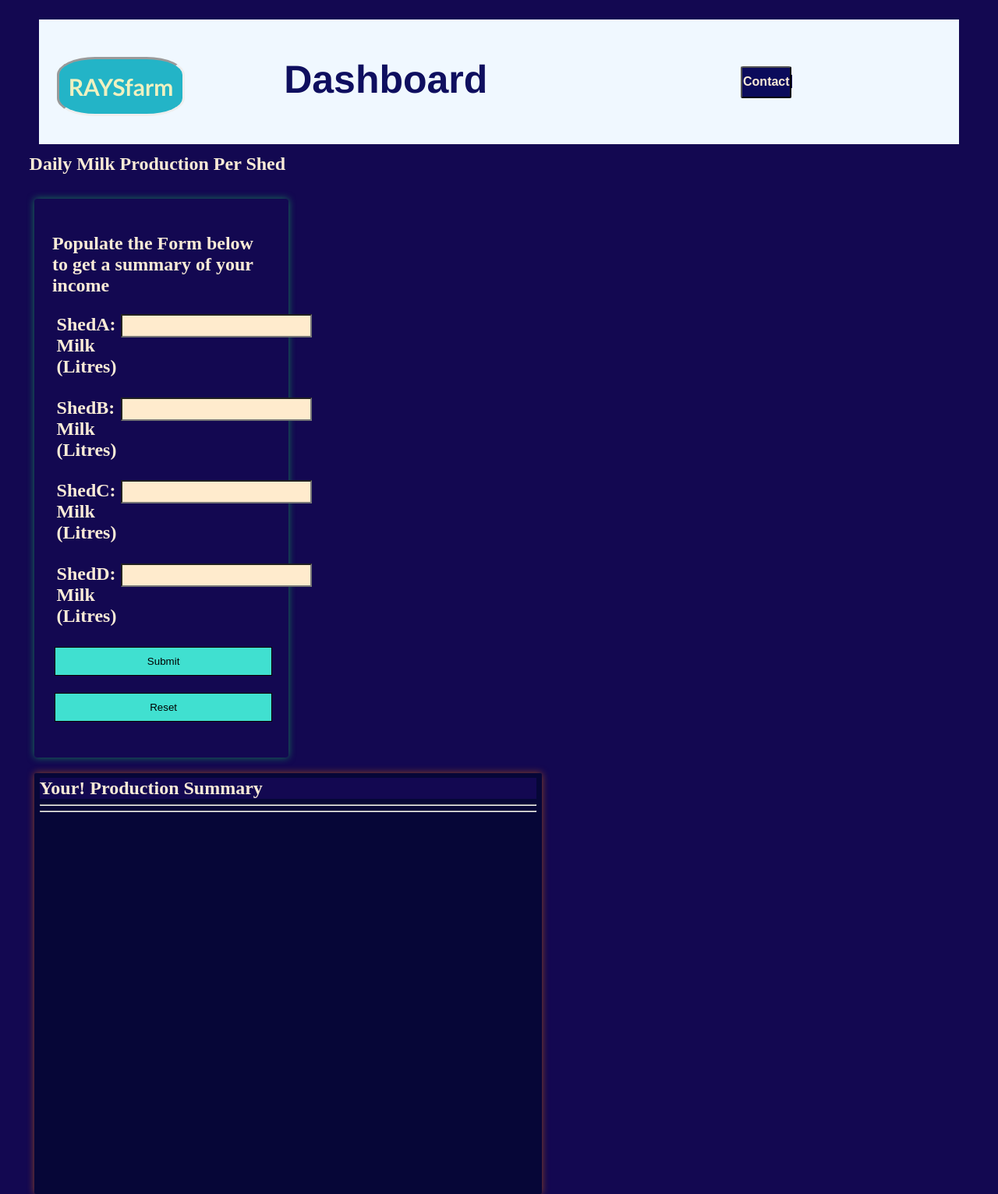
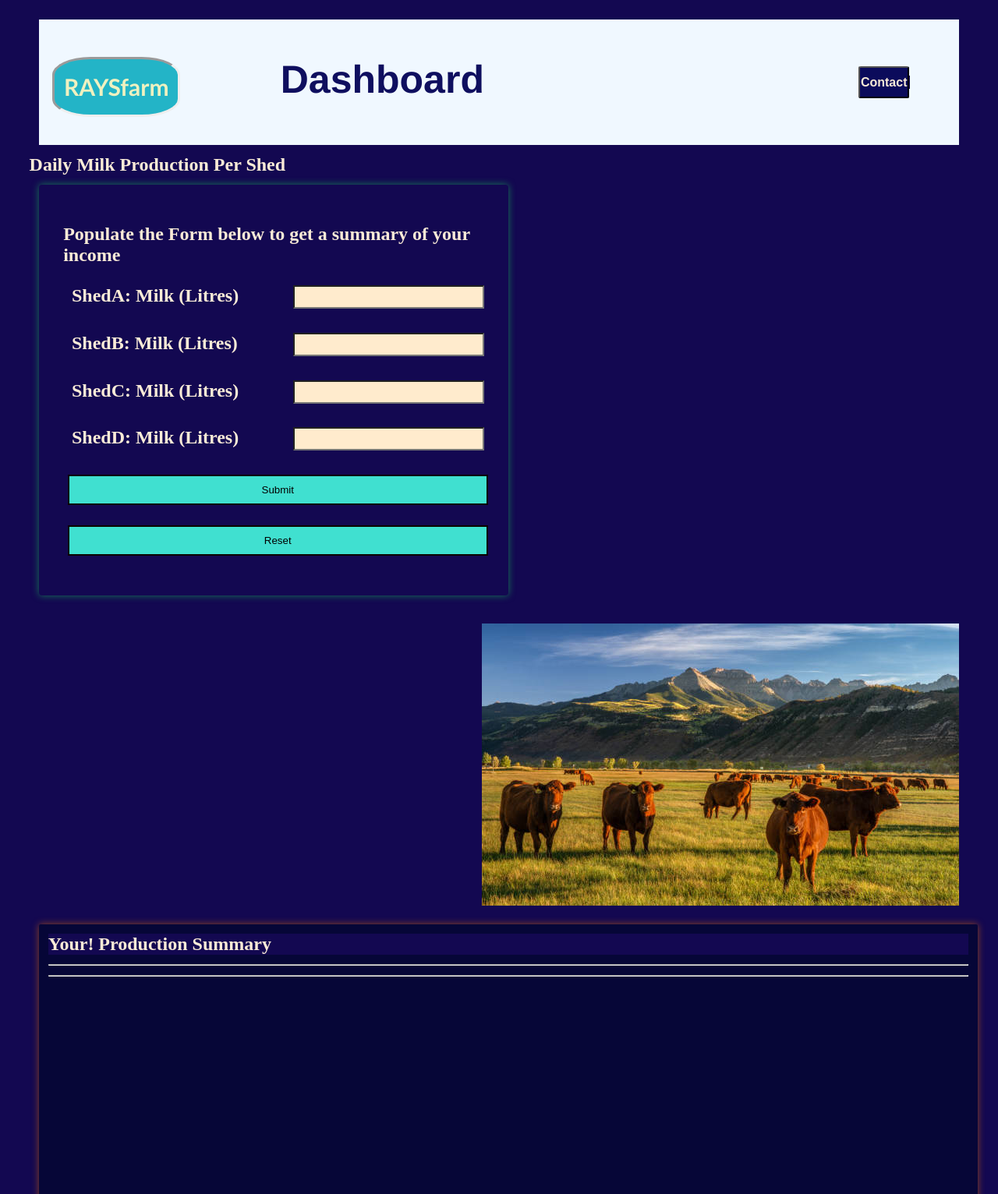
Before and after one commit to RachaelMuriithi/Week-3-Assignment-Project, a plain HTML site: page index.html in a window 1280 px wide. Shown: the top 1532 px of the page at 78% size. Drawn offline with Linux system fonts and the light colour scheme.

Commit message:
final edits to my project

```diff
--- a/Assets/css/styless.css
+++ b/Assets/css/styless.css
@@ -1,6 +1,5 @@
 * {
     box-sizing: border-box;
-    margin: 0;
     padding: 0;
     color: antiquewhite;
     background-color: rgb(19, 8, 81);
@@ -13,8 +12,8 @@
     flex-direction: row;
     background-color: aliceblue;
     padding-bottom: 2% ;
-    padding-left: 1%;
-    padding-right: 1%;
+    padding-left: 0.5%;
+    padding-right: 0.5%;
     padding-top: 2%;
 }
 .mydash .logo {
@@ -39,14 +38,12 @@
 }
 .navbar {
     list-style: circle;
-    /* margin-top: 2%;
-    margin-left: 2%; */
     display: flex;
     justify-content: space-between;
     /* margin-right: 2%; */
 }
 .con {
-    margin-left: 27%;
+    margin-left: 40%;
     background-color: aliceblue;
     margin-top: 3%;
 
@@ -62,7 +59,9 @@
 .con button:hover {
     color: rgb(173, 101, 13);
 }
-
+#tile {
+    text-align: ;
+}
 .fata {
     display: flex;
     flex-direction: row;
@@ -74,6 +73,7 @@
     border-radius: 4px;
     font-size: 16px;
     margin-bottom: 2%
+
 
 }
 
@@ -111,11 +111,13 @@ form button {
 
 form button[type = "submit"]{
     margin-top: 20px;
+
 }
 form button[type = "submit"], form button[type = "reset"]{
     background: turquoise;
     color: black;
-    border: 1px solid rgb(11, 0, 0);
+    border: 2px solid rgb(11, 0, 0);
+    display: inline;
 }
 
 
@@ -144,9 +146,9 @@ form button[type = "submit"], form button[type = "reset"]{
     float: right;
     width: 400px;
 }
-.milkP {
- display:inline-block;
-   /* width: 50%; */
+#img {
+    float: right;
+
 }
 
 @media screen and (max-width: 480px) {
--- a/index.html
+++ b/index.html
@@ -51,6 +51,7 @@
 
                         </form>
                     </div>
+                    <img id="img" src="Assets/images/ranch.jpg" alt="Ranch Image">
                     <div class="output">
                         <h2 id="displayT">Your! Production Summary</h2>
                         <hr>
--- a/index.js
+++ b/index.js
@@ -95,7 +95,7 @@ function produceReport(){
     newIncomeNovember = newDailyIncome * 30;
     newIncomeDecember = newDailyIncome * 31;
 
-//     newIncomeInLeapYear = 366 * 49.60;
+    newIncomeInLeapYear = 366 * 49.60;
 
 //     incomeJanuaryDifference = newIncomeJanuary - incomeJanuary;
 //     incomeFebruaryDifference = newIncomeFebruary - incomeFebruary;
```
Also changed, not shown: 1 other file.
